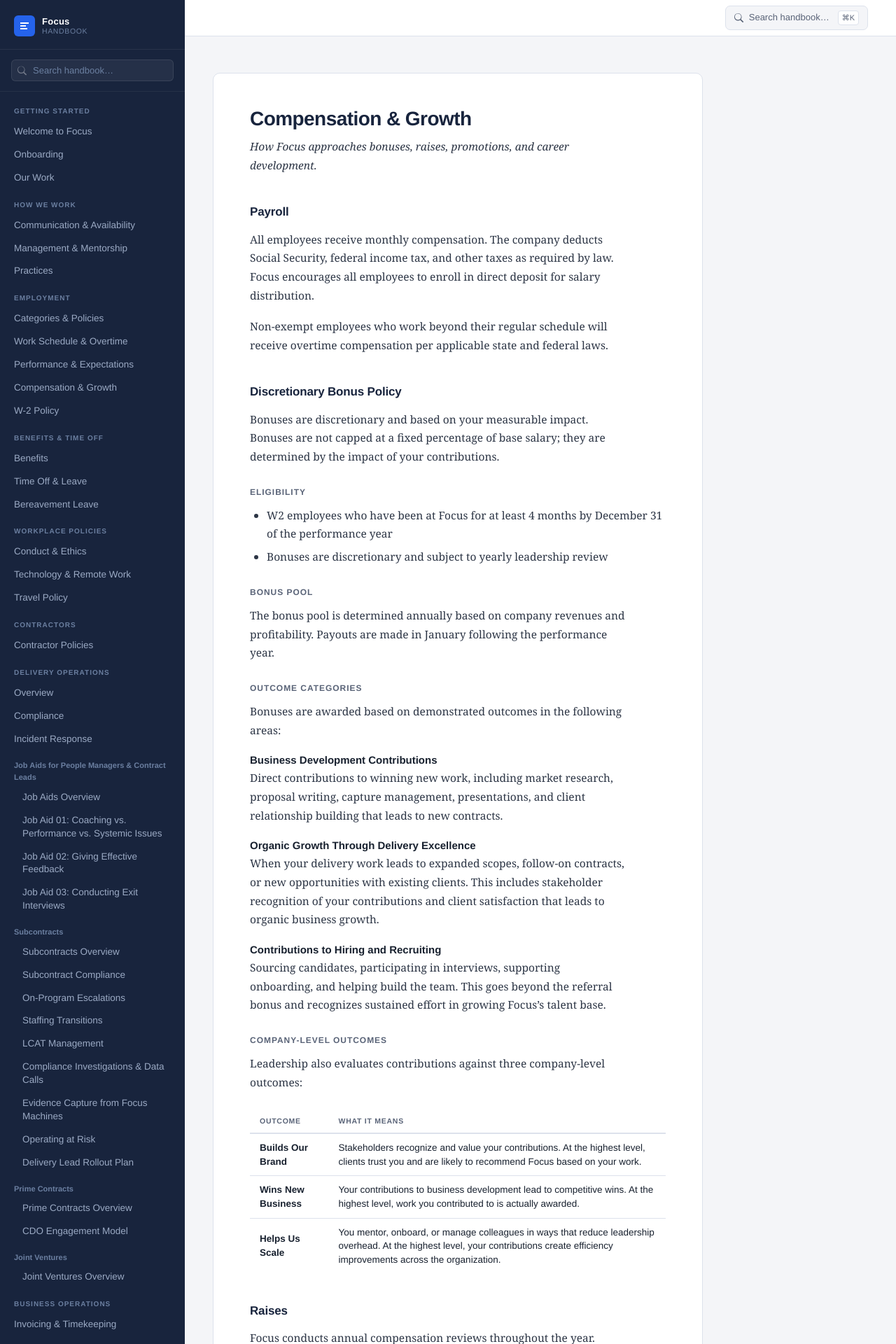
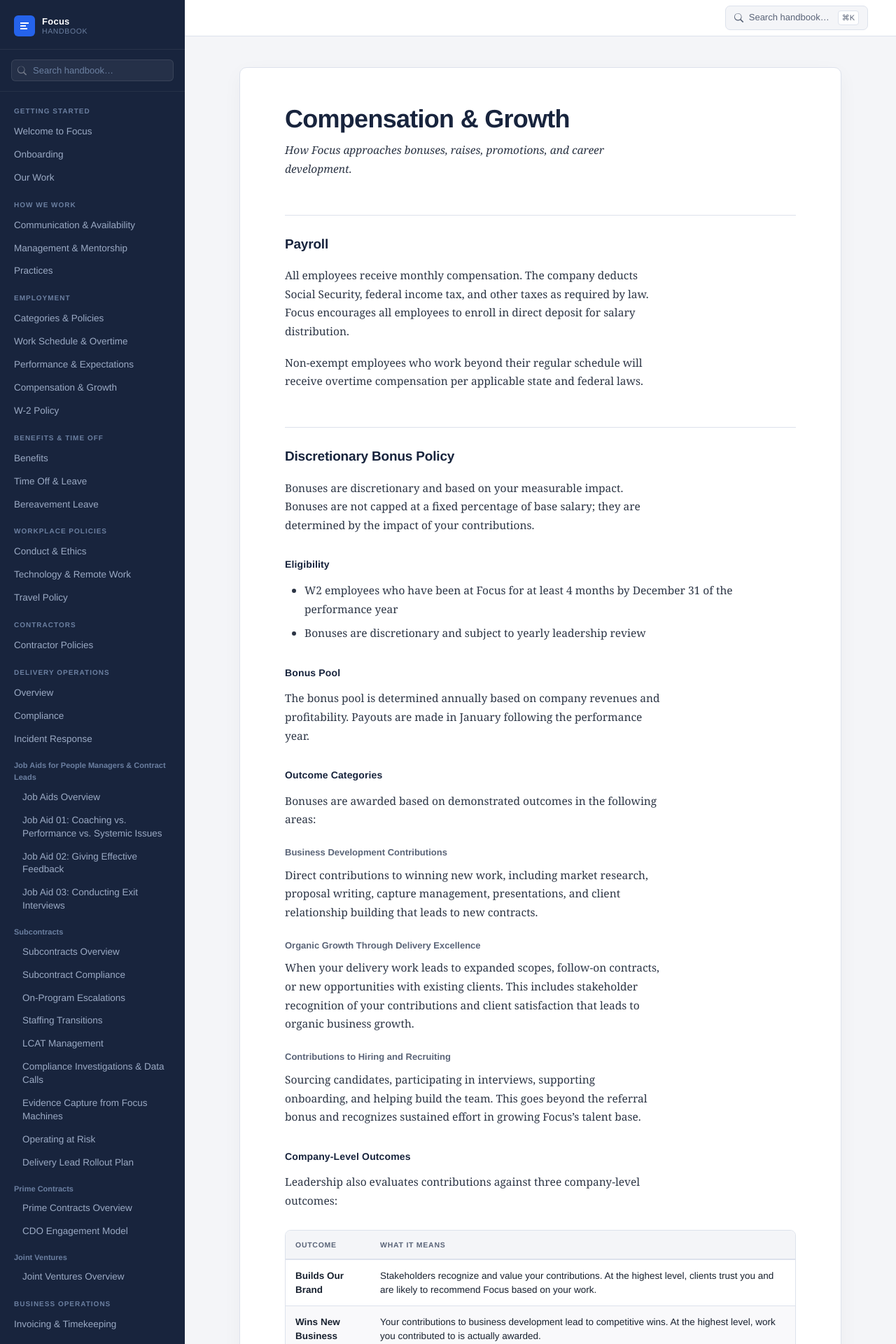
Before and after one commit to focusconsulting/focus-handbook, a Jekyll site: the page built from pages/compensation.md, in a window 1280 px wide. Shown: the top 1920 px of the page at 70% size. Built offline with Jekyll 4.4.1, drawn with Linux system fonts in a browser that asks for light colours; our own code applies the rules of GitHub Pages for plain Markdown files.

Commit message:
Improve handbook layout and table readability

```diff
--- a/assets/handbook.css
+++ b/assets/handbook.css
@@ -212,16 +212,19 @@ body {
 .hb-content-wrap {
   flex: 1;
   overflow-y: auto;
-  padding: 52px 40px 100px;
+  padding: 44px clamp(24px, 4vw, 64px) 96px;
   background: var(--shell);
 }
 
 .hb-content {
-  max-width: 700px;
+  width: 100%;
+  max-width: 860px;
+  margin: 0 auto;
   background: var(--bg);
   border: 1px solid var(--border);
   border-radius: 10px;
-  padding: 48px 52px;
+  padding: 52px clamp(32px, 5vw, 68px);
+  box-shadow: 0 8px 28px rgba(24, 36, 61, 0.04);
 }
 
 /* ── Page typography ── */
@@ -237,7 +240,7 @@ body {
 
 .hb-content h1 {
   font-family: 'Helvetica Neue', Arial, sans-serif;
-  font-size: 28px;
+  font-size: clamp(28px, 3vw, 36px);
   font-weight: 700;
   color: var(--navy);
   line-height: 1.18;
@@ -263,21 +266,29 @@ body {
 
 .hb-content h2 {
   font-family: 'Helvetica Neue', Arial, sans-serif;
-  font-size: 17px;
+  font-size: 19px;
   font-weight: 700;
   color: var(--navy);
-  margin: 40px 0 12px;
+  margin: 52px 0 16px;
+  padding-top: 26px;
+  border-top: 1px solid var(--border);
   letter-spacing: -0.01em;
 }
 
 .hb-content h3 {
   font-family: 'Helvetica Neue', Arial, sans-serif;
-  font-size: 12px;
+  font-size: 14px;
+  font-weight: 700;
+  color: var(--navy);
+  margin: 32px 0 12px;
+  letter-spacing: 0.01em;
+}
+
+.hb-content h4 {
+  font-size: 13px;
   font-weight: 700;
   color: var(--muted);
-  margin: 28px 0 10px;
-  text-transform: uppercase;
-  letter-spacing: 0.08em;
+  margin: 24px 0 8px;
 }
 
 .hb-content p {
@@ -296,10 +307,16 @@ body {
   line-height: 1.72;
   color: #2C3545;
   margin-bottom: 18px;
-  padding-left: 24px;
+  padding-left: 28px;
 }
 
-.hb-content li { margin-bottom: 6px; }
+.hb-content li { margin-bottom: 8px; }
+
+.hb-content li > ul,
+.hb-content li > ol {
+  margin-top: 8px;
+  margin-bottom: 4px;
+}
 
 .hb-content a {
   color: var(--accent);
@@ -330,37 +347,66 @@ body {
 .hb-content blockquote strong { font-weight: 700; }
 
 /* ── Tables ── */
+.hb-table-wrap {
+  width: 100%;
+  overflow-x: auto;
+  margin: 28px 0 34px;
+  border: 1px solid var(--border);
+  border-radius: 8px;
+  -webkit-overflow-scrolling: touch;
+}
+
 .hb-content table {
   width: 100%;
+  min-width: 100%;
   border-collapse: collapse;
   font-family: 'Helvetica Neue', Arial, sans-serif;
   font-size: 13.5px;
-  margin: 24px 0;
-  overflow-x: auto;
-  display: block;
+  margin: 0;
+}
+
+.hb-table-wrap--wide table { min-width: 720px; }
+.hb-table-wrap--dense table { min-width: 980px; }
+
+.hb-content caption {
+  text-align: left;
+  padding: 12px 14px;
+  font-size: 12px;
+  font-weight: 600;
+  color: var(--muted);
+  background: var(--shell);
 }
 
 .hb-content th {
   text-align: left;
-  padding: 9px 14px;
+  padding: 12px 14px;
   font-size: 10.5px;
   font-weight: 700;
   letter-spacing: 0.07em;
   text-transform: uppercase;
   color: var(--muted);
   border-bottom: 2px solid var(--border);
+  background: var(--shell);
+  vertical-align: bottom;
   white-space: nowrap;
 }
 
 .hb-content td {
-  padding: 10px 14px;
+  padding: 13px 14px;
   border-bottom: 1px solid var(--border);
   color: var(--text);
   line-height: 1.45;
+  vertical-align: top;
 }
 
 .hb-content tr:last-child td { border-bottom: none; }
-.hb-content tr:hover td { background: var(--shell); }
+.hb-content tbody tr:nth-child(even) td { background: rgba(244, 245, 248, 0.58); }
+.hb-content tbody tr:hover td { background: var(--accent-bg); }
+
+.hb-content hr + h2 {
+  border-top: none;
+  padding-top: 0;
+}
 
 /* ── Code ── */
 .hb-content code {
@@ -432,9 +478,12 @@ body {
 @media (max-width: 768px) {
   .hb-sidebar { display: none; }
   .hb-main { margin-left: 0; }
-  .hb-content-wrap { padding: 24px 20px 60px; }
-  .hb-content { padding: 28px 24px; }
+  .hb-content-wrap { padding: 24px 14px 60px; }
+  .hb-content { padding: 32px 24px 40px; border-radius: 8px; }
   .hb-topbar { padding: 0 20px; }
+  .hb-breadcrumb { display: none; }
+  .hb-content h2 { margin-top: 42px; padding-top: 22px; }
+  .hb-content table { font-size: 13px; }
 }
 
 /* ── Search ── */
```
Also changed, not shown: _layouts/default.html (+12 -0 lines).
